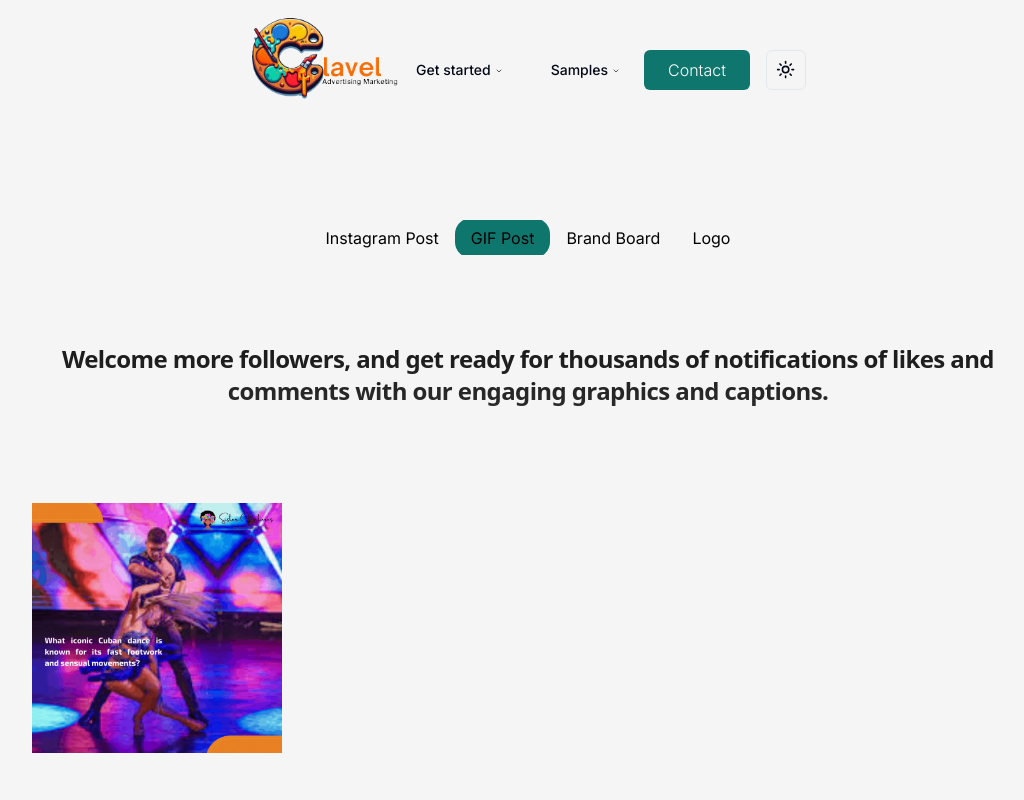
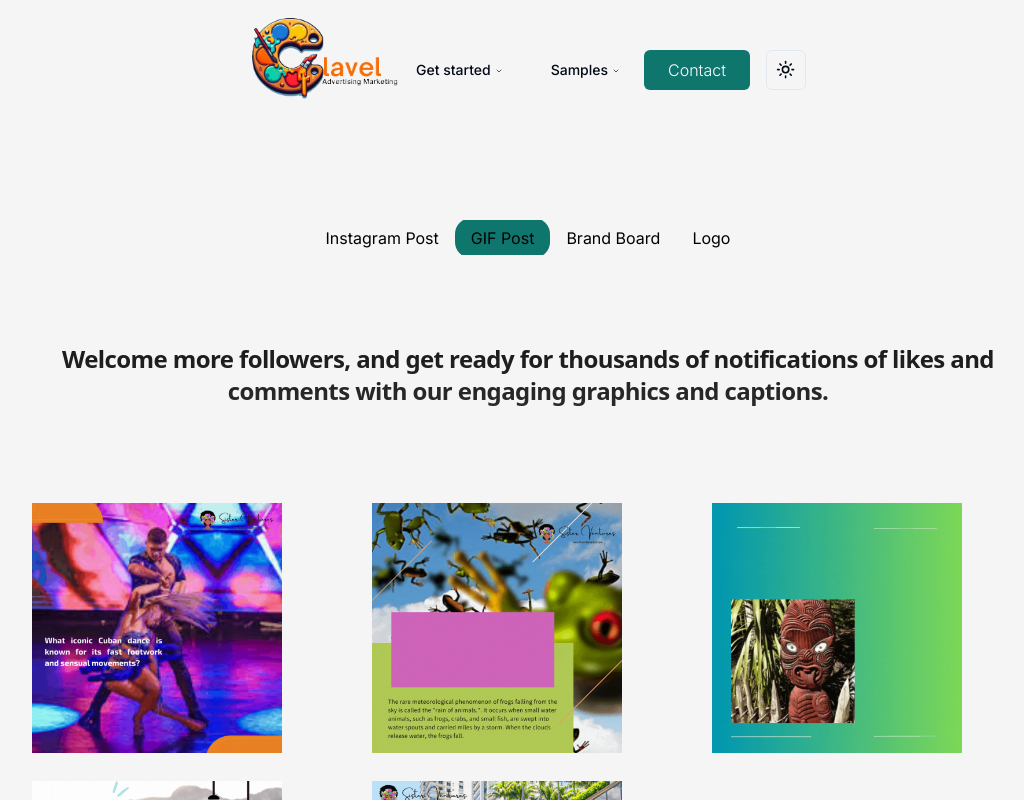
Before and after one commit to clavelian/ClavelAdvertisingMarketing, a Next.js app in the folder cad/: page /samples in a window 1280 px wide. Both pictures are taken after a click on the button "GIF Post". Shown: the top 800 px of the page, without its empty margins (112-1136 px from the left). Built offline with nearby package versions, Linux system fonts and the light colour scheme.

Commit message:
feat: added images for gif posting

```diff
--- a/cad/components/sampleTab.tsx
+++ b/cad/components/sampleTab.tsx
@@ -15,6 +15,11 @@ import Instagram10 from "@/public/sampleTabs/insta10.webp";
 import Instagram11 from "@/public/sampleTabs/insta11.webp";
 import Instagram12 from "@/public/sampleTabs/insta12.webp";
 import Gif1 from "@/public/sampleTabs/gif1.gif";
+import Gif2 from "@/public/sampleTabs/gif2.gif";
+import Gif3 from "@/public/sampleTabs/gif3.gif";
+import Gif4 from "@/public/sampleTabs/gif4.gif";
+import Gif5 from "@/public/sampleTabs/gif5.gif";
+import Gif6 from "@/public/sampleTabs/gif6.webp";
 
 export function TabsDemo() {
   const tabs = [
@@ -144,6 +149,46 @@ export function TabsDemo() {
               className="object-contain"
               unoptimized
             />
+            <Image
+              src={Gif2}
+              alt="Instagram post wave"
+              height={250}
+              width={250}
+              className="object-contain"
+              unoptimized
+            />
+            <Image
+              src={Gif3}
+              alt="Instagram post wave"
+              height={250}
+              width={250}
+              className="object-contain"
+              unoptimized
+            />
+            <Image
+              src={Gif4}
+              alt="Instagram post wave"
+              height={250}
+              width={250}
+              className="object-contain"
+              unoptimized
+            />
+            <Image
+              src={Gif5}
+              alt="Instagram post wave"
+              height={250}
+              width={250}
+              className="object-contain"
+              unoptimized
+            />
+            <Image
+              src={Gif6}
+              alt="Instagram post wave"
+              height={250}
+              width={250}
+              className="object-contain"
+              unoptimized
+            />
           </div>
         </>
       ),
```
